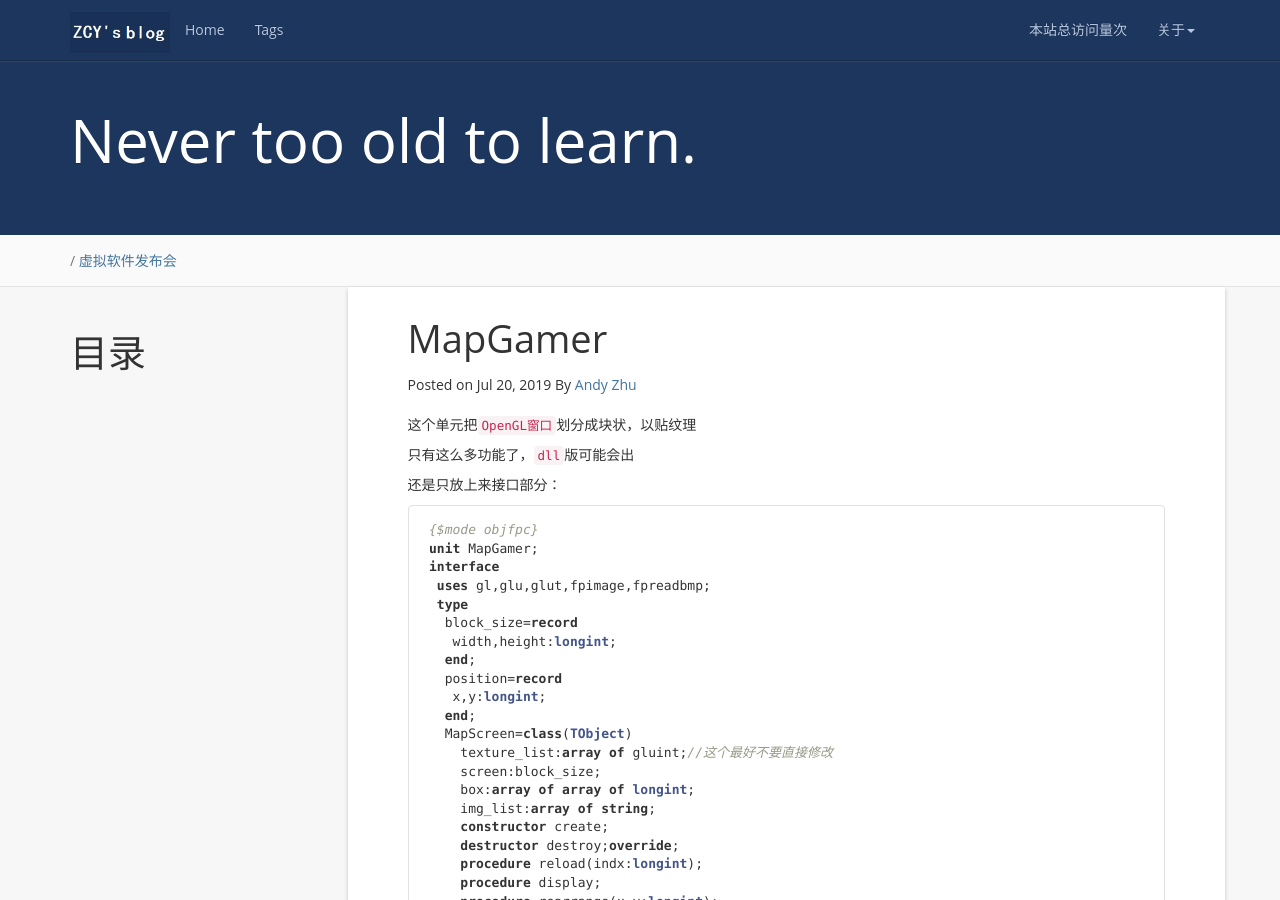
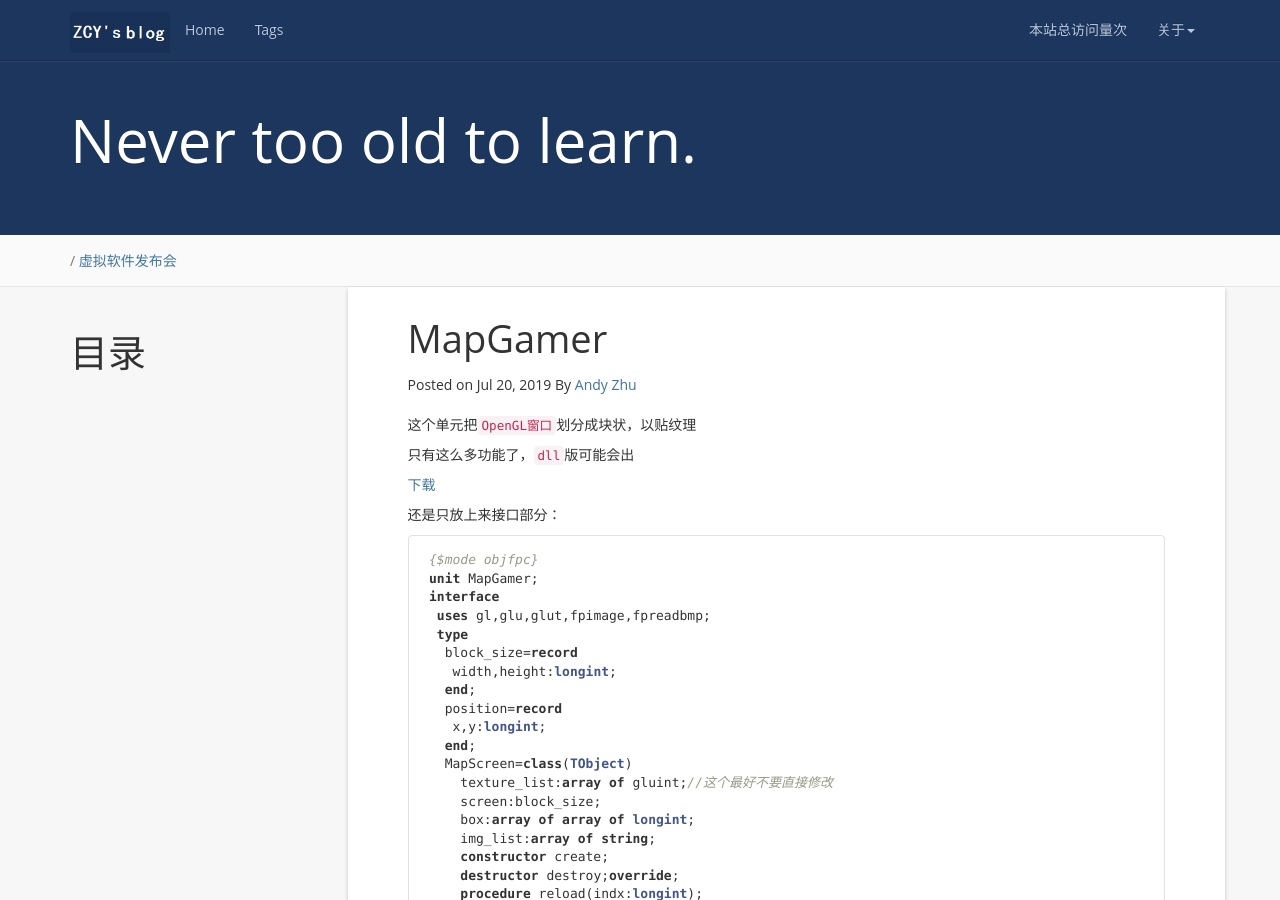
Before and after one commit to zhuchengyang0207/zhuchengyang0207.github.io, a Jekyll site: the page built from _posts/2019-7-20-mapgamer.md, in a window 1280 px wide and 900 px high. Built offline with Jekyll 4.4.1, drawn with Linux system fonts in a browser that asks for light colours; nearby versions of some CDN libraries; a script that is not in the unit is left out; comment, search, counter and statistics services are not loaded.

Commit message:
Update 2019-7-20-mapgamer.md

```diff
--- a/_posts/2019-7-20-mapgamer.md
+++ b/_posts/2019-7-20-mapgamer.md
@@ -11,6 +11,8 @@ tag: 虚拟软件发布会
 这个单元把`OpenGL窗口`划分成块状，以贴纹理
 
 只有这么多功能了，`dll`版可能会出
+
+[下载](https://github.com/zhuchengyang0207/resource/tree/master/zul_mapgamer)
 
 还是只放上来接口部分：
 
```
